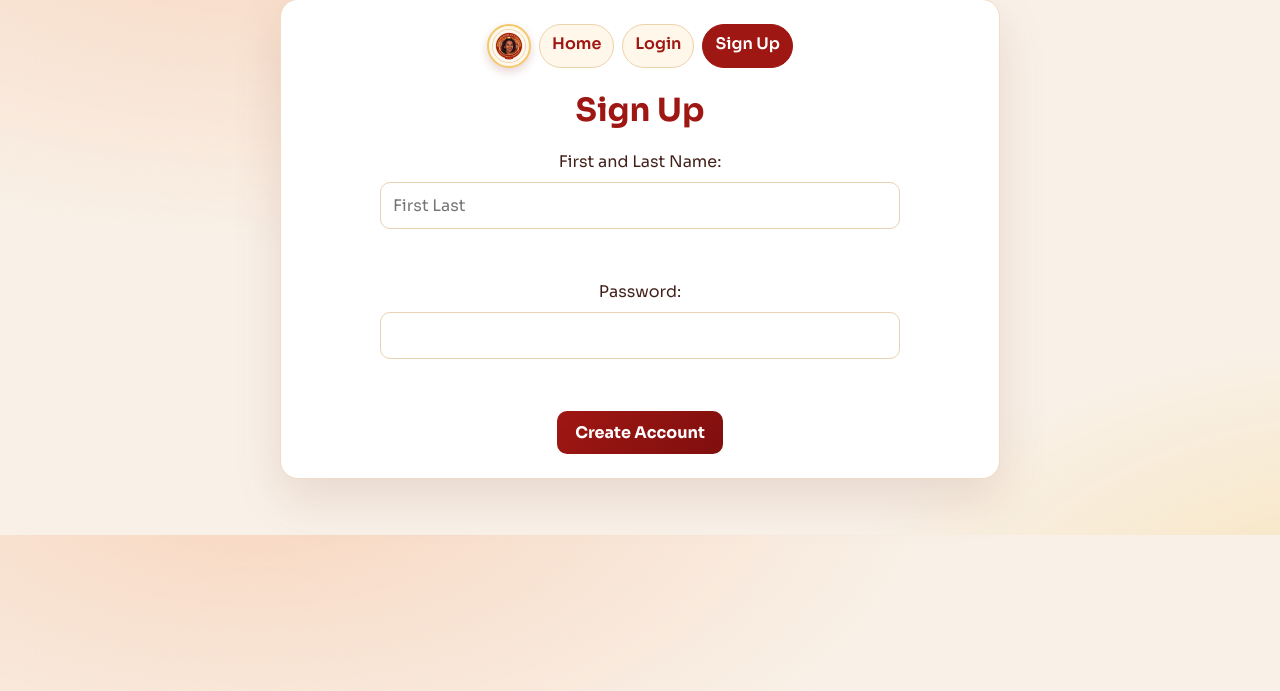
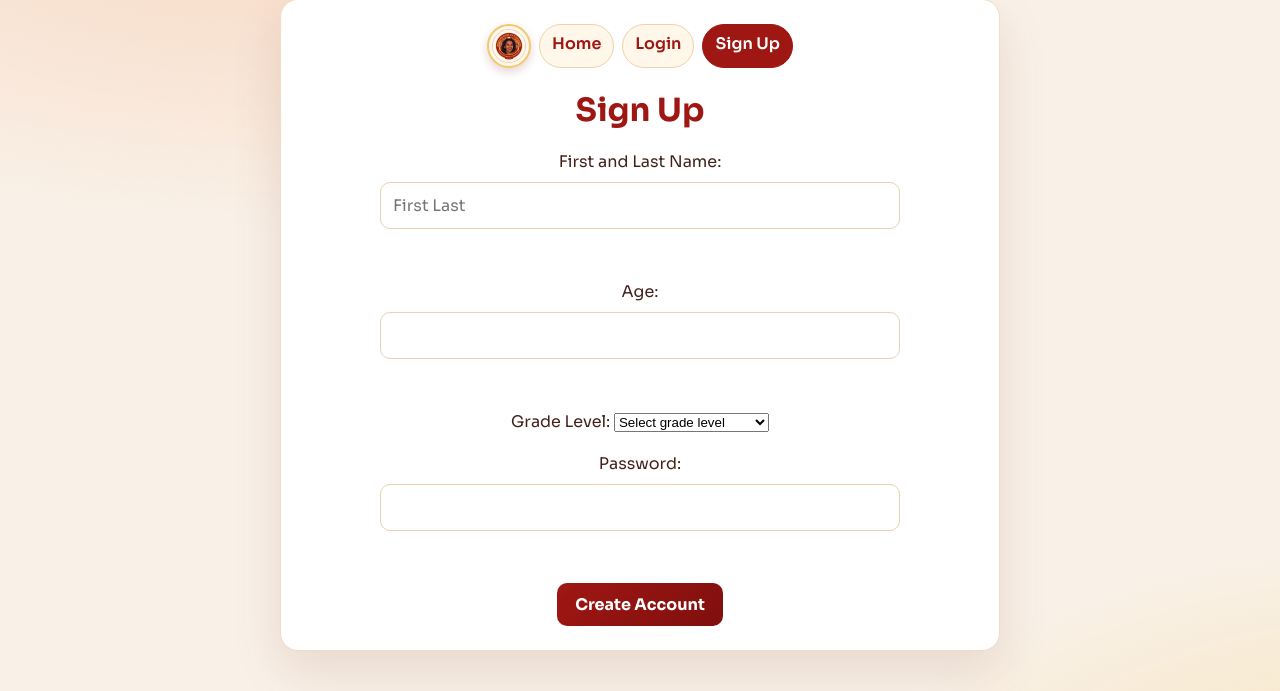
Before and after one commit to DawYem/Roman-s-Summer-Bridge-Program-Official-Website, a Flask app: page /signup in a window 1280 px wide. Shown: the part 57-748 px from the top of the page. Run offline with Flask 3, Linux system fonts and the light colour scheme.

Commit message:
Added Age+Grade Level

```diff
--- a/app.py
+++ b/app.py
@@ -16,9 +16,18 @@ def init_db():
         id INTEGER PRIMARY KEY AUTOINCREMENT,
         username TEXT NOT NULL,
         password TEXT NOT NULL,
+        age INTEGER,
+        grade_level TEXT,
         is_admin INTEGER NOT NULL DEFAULT 0
     )
 """)
+
+    cursor.execute("PRAGMA table_info(users)")
+    existing_columns = {row[1] for row in cursor.fetchall()}
+    if "age" not in existing_columns:
+        cursor.execute("ALTER TABLE users ADD COLUMN age INTEGER")
+    if "grade_level" not in existing_columns:
+        cursor.execute("ALTER TABLE users ADD COLUMN grade_level TEXT")
 
     cursor.execute("""
     CREATE TABLE IF NOT EXISTS volunteer_hours (
@@ -82,19 +91,48 @@ def signup():
     if request.method == "POST":
         username = request.form["username"].strip()
         password = request.form["password"]
+        age_raw = request.form["age"].strip()
+        grade_level = request.form["grade_level"].strip()
+
+        try:
+            age = int(age_raw)
+        except ValueError:
+            age = None
 
         if not username:
             return render_template(
                 "signup.html",
                 error="First and last name cannot be empty.",
-                signup_username=username
+                signup_username=username,
+                signup_age=age_raw,
+                signup_grade_level=grade_level
             )
 
         if not has_first_and_last_name(username):
             return render_template(
                 "signup.html",
                 error="Please enter both first and last name.",
-                signup_username=username
+                signup_username=username,
+                signup_age=age_raw,
+                signup_grade_level=grade_level
+            )
+
+        if age is None or age <= 0:
+            return render_template(
+                "signup.html",
+                error="Please enter a valid age.",
+                signup_username=username,
+                signup_age=age_raw,
+                signup_grade_level=grade_level
+            )
+
+        if not grade_level:
+            return render_template(
+                "signup.html",
+                error="Please enter a grade level.",
+                signup_username=username,
+                signup_age=age_raw,
+                signup_grade_level=grade_level
             )
 
         hashed_password = generate_password_hash(password)
@@ -111,7 +149,9 @@ def signup():
             return render_template(
                 "signup.html",
                 error="That name is already registered. Please log in.",
-                signup_username=username
+                signup_username=username,
+                signup_age=age_raw,
+                signup_grade_level=grade_level
             )
 
         # Check if this is the first user
@@ -120,13 +160,13 @@ def signup():
         is_admin = 1 if user_count == 0 else 0
 
         cursor.execute(
-            "INSERT INTO users (username, password, is_admin) VALUES (?, ?, ?)",
-            (username, hashed_password, is_admin)
+            "INSERT INTO users (username, password, age, grade_level, is_admin) VALUES (?, ?, ?, ?, ?)",
+            (username, hashed_password, age, grade_level, is_admin)
         )
         conn.commit()
         conn.close()
         return redirect(url_for("login"))
-    return render_template("signup.html", signup_username="")
+    return render_template("signup.html", signup_username="", signup_age="", signup_grade_level="")
 
 @app.route("/login", methods=["GET", "POST"])
 def login():
@@ -144,13 +184,13 @@ def login():
         conn = sqlite3.connect("users.db")
         cursor = conn.cursor()
         cursor.execute(
-            "SELECT * FROM users WHERE username=?",
+            "SELECT username, password FROM users WHERE username=?",
             (username,)
         )
         user = cursor.fetchone()
         conn.close()
 
-        if user and check_password_hash(user[2], password):
+        if user and check_password_hash(user[1], password):
             session["username"] = username
             return redirect(url_for("dashboard"))
         else:
@@ -243,14 +283,15 @@ def admin():
         return "Access denied"
 
     cursor.execute("""
-        SELECT username, hours, task, date, image
-        FROM volunteer_hours
+        SELECT vh.username, u.age, u.grade_level, vh.hours, vh.task, vh.date, vh.image
+        FROM volunteer_hours vh
+        LEFT JOIN users u ON LOWER(u.username) = LOWER(vh.username)
         ORDER BY date DESC
     """)
     all_records = cursor.fetchall()
 
     cursor.execute(
-        "SELECT username, is_admin FROM users ORDER BY username"
+        "SELECT username, age, grade_level, is_admin FROM users ORDER BY username"
     )
     users = cursor.fetchall()
 
@@ -313,7 +354,12 @@ def export_volunteer_data():
         return "Access denied"
 
     cursor.execute(
-        "SELECT username, hours, task, date, image FROM volunteer_hours ORDER BY date DESC"
+        """
+        SELECT vh.username, u.age, u.grade_level, vh.hours, vh.task, vh.date, vh.image
+        FROM volunteer_hours vh
+        LEFT JOIN users u ON LOWER(u.username) = LOWER(vh.username)
+        ORDER BY vh.date DESC
+        """
     )
     records = cursor.fetchall()
     conn.close()
@@ -327,7 +373,7 @@ def export_volunteer_data():
     worksheet = workbook.active
     worksheet.title = "Volunteer Submissions"
 
-    headers = ["Username", "Hours", "Task", "Date", "Image File"]
+    headers = ["Username", "Age", "Grade Level", "Hours", "Task", "Date", "Image File"]
     worksheet.append(headers)
 
     for row in records:
--- a/templates/signup.html
+++ b/templates/signup.html
@@ -23,6 +23,35 @@
             <label>First and Last Name:</label>
             <input type="text" name="username" placeholder="First Last" value="{{ signup_username }}" required>
             <br><br>
+            <label>Age:</label>
+            <input type="number" name="age" min="1" value="{{ signup_age }}" required>
+            <br><br>
+            <label>Grade Level:</label>
+            <select name="grade_level" required>
+                <option value="" disabled {% if not signup_grade_level %}selected{% endif %}>Select grade level</option>
+                <optgroup label="School Grades">
+                <option value="1st Grade" {% if signup_grade_level == '1st Grade' %}selected{% endif %}>1st Grade</option>
+                <option value="2nd Grade" {% if signup_grade_level == '2nd Grade' %}selected{% endif %}>2nd Grade</option>
+                <option value="3rd Grade" {% if signup_grade_level == '3rd Grade' %}selected{% endif %}>3rd Grade</option>
+                <option value="4th Grade" {% if signup_grade_level == '4th Grade' %}selected{% endif %}>4th Grade</option>
+                <option value="5th Grade" {% if signup_grade_level == '5th Grade' %}selected{% endif %}>5th Grade</option>
+                <option value="6th Grade" {% if signup_grade_level == '6th Grade' %}selected{% endif %}>6th Grade</option>
+                <option value="7th Grade" {% if signup_grade_level == '7th Grade' %}selected{% endif %}>7th Grade</option>
+                <option value="8th Grade" {% if signup_grade_level == '8th Grade' %}selected{% endif %}>8th Grade</option>
+                <option value="9th Grade" {% if signup_grade_level == '9th Grade' %}selected{% endif %}>9th Grade</option>
+                <option value="10th Grade" {% if signup_grade_level == '10th Grade' %}selected{% endif %}>10th Grade</option>
+                <option value="11th Grade" {% if signup_grade_level == '11th Grade' %}selected{% endif %}>11th Grade</option>
+                <option value="12th Grade" {% if signup_grade_level == '12th Grade' %}selected{% endif %}>12th Grade</option>
+                </optgroup>
+                <optgroup label="College">
+                <option value="College Freshman" {% if signup_grade_level == 'College Freshman' %}selected{% endif %}>College Freshman</option>
+                <option value="College Sophomore" {% if signup_grade_level == 'College Sophomore' %}selected{% endif %}>College Sophomore</option>
+                <option value="College Junior" {% if signup_grade_level == 'College Junior' %}selected{% endif %}>College Junior</option>
+                <option value="College Senior" {% if signup_grade_level == 'College Senior' %}selected{% endif %}>College Senior</option>
+                </optgroup>
+                <option value="Post-Grad" {% if signup_grade_level == 'Post-Grad' %}selected{% endif %}>Post-Grad</option>
+            </select>
+            <br><br>
             <label>Password:</label>
             <input type="password" name="password" required>
             <br><br>
--- a/test_form.py
+++ b/test_form.py
@@ -4,12 +4,13 @@ app.init_db()
 os.makedirs(app.app.config['UPLOAD_FOLDER'], exist_ok=True)
 
 c = app.app.test_client()
-u = 'test_' + uuid.uuid4().hex[:8]
+u = 'Test User ' + uuid.uuid4().hex[:8]
 
 # Signup
 print("Signing up...")
-r1 = c.post('/signup', data={'username': u, 'password': 'testpass'})
+r1 = c.post('/signup', data={'username': u, 'password': 'testpass', 'age': '13', 'grade_level': '7th Grade'})
 print('Signup status:', r1.status_code)
+assert r1.status_code == 302
 
 # Login with follow_redirects to establish session
 print("Logging in...")
```
Also changed, not shown: templates/admin.html (+5 -5 lines), test_admin.py (+20 -10 lines), users.db.
